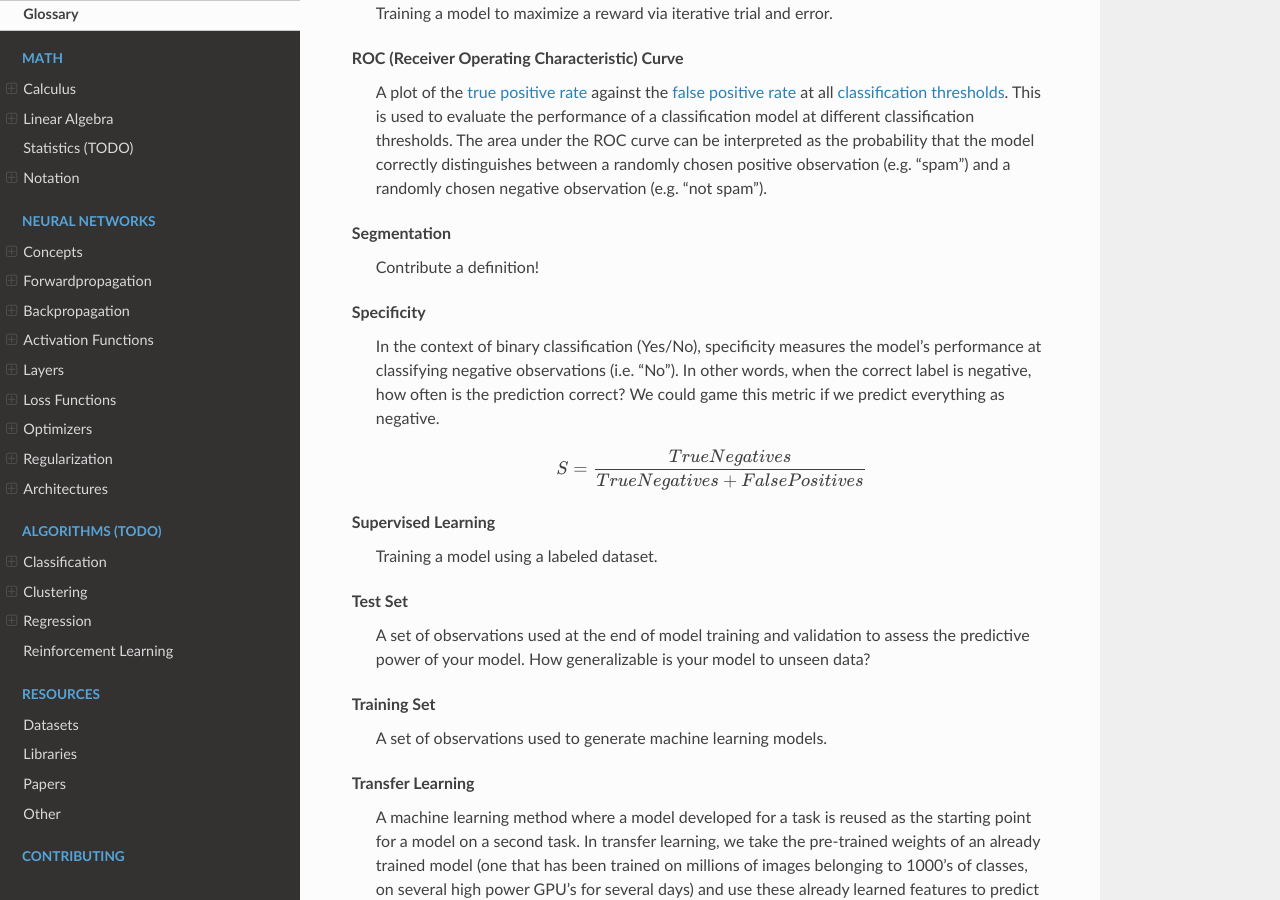
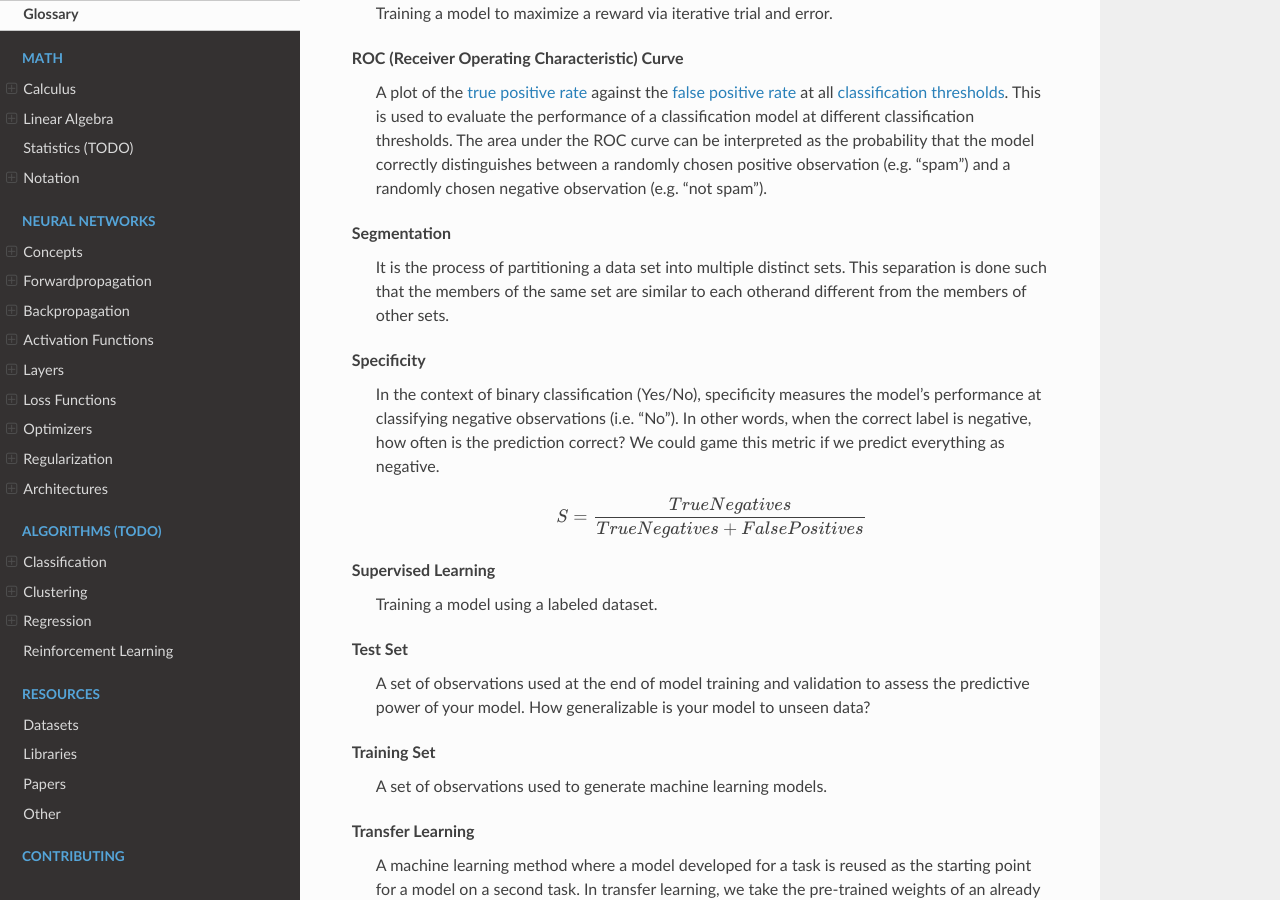
Before and after one commit to bfortuner/ml-glossary, a Sphinx documentation site: the page built from docs/glossary.rst, in a window 1280 px wide and 900 px high, scrolled down 6085 px. Built offline with Sphinx 7.4.7 and the Read the Docs theme 2.0.0, drawn with Linux system fonts in a browser that asks for light colours; pages that are not in the unit, such as notebooks, are missing from menus.

Commit message:
Update glossary.rst (#116)
added definitions for `segmentation`

```diff
--- a/docs/glossary.rst
+++ b/docs/glossary.rst
@@ -274,7 +274,7 @@ ROC (Receiver Operating Characteristic) Curve
 .. _glossary_segmentation:
 
 Segmentation
-  Contribute a definition!
+  It is the process of partitioning a data set into multiple distinct sets. This separation is done such that the members of the same set are similar to each otherand different from the members of other sets.
 
 .. _glossary_specificity:
 
```
